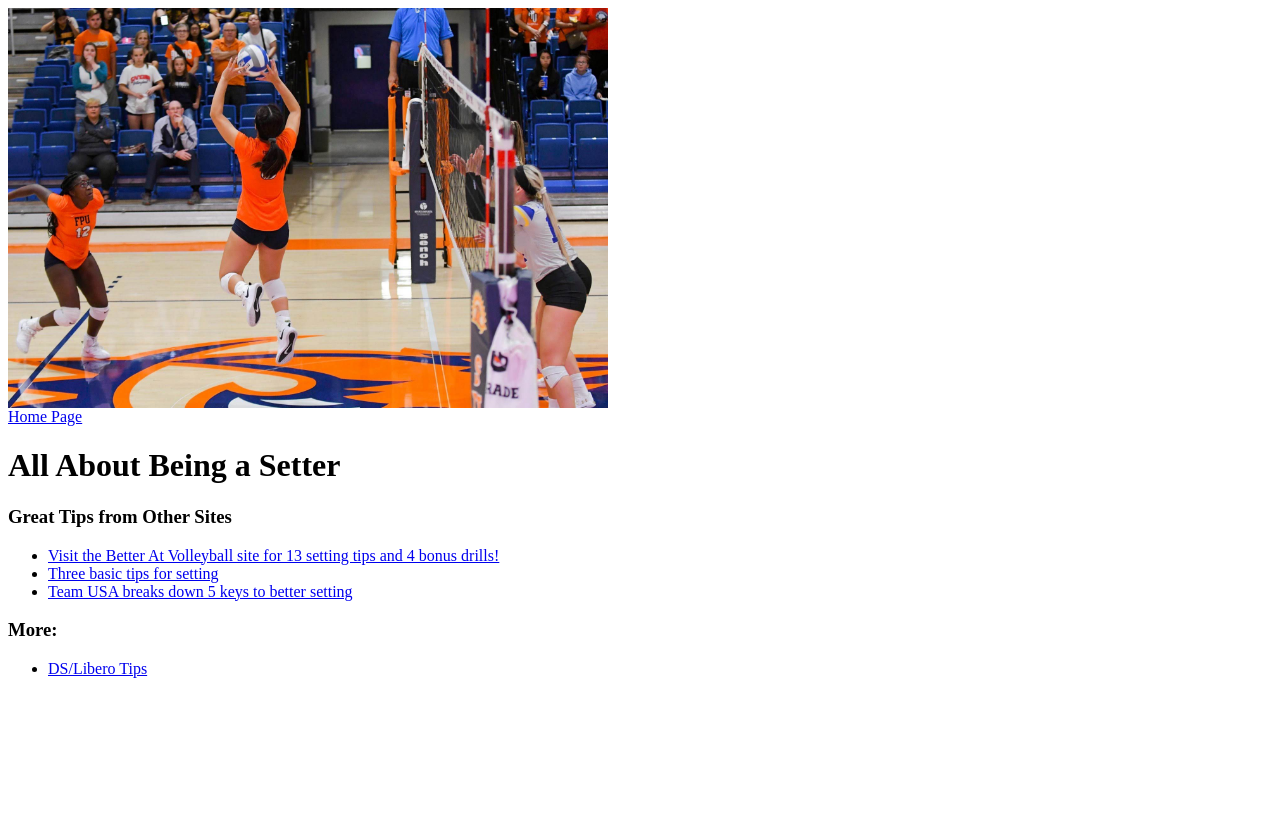
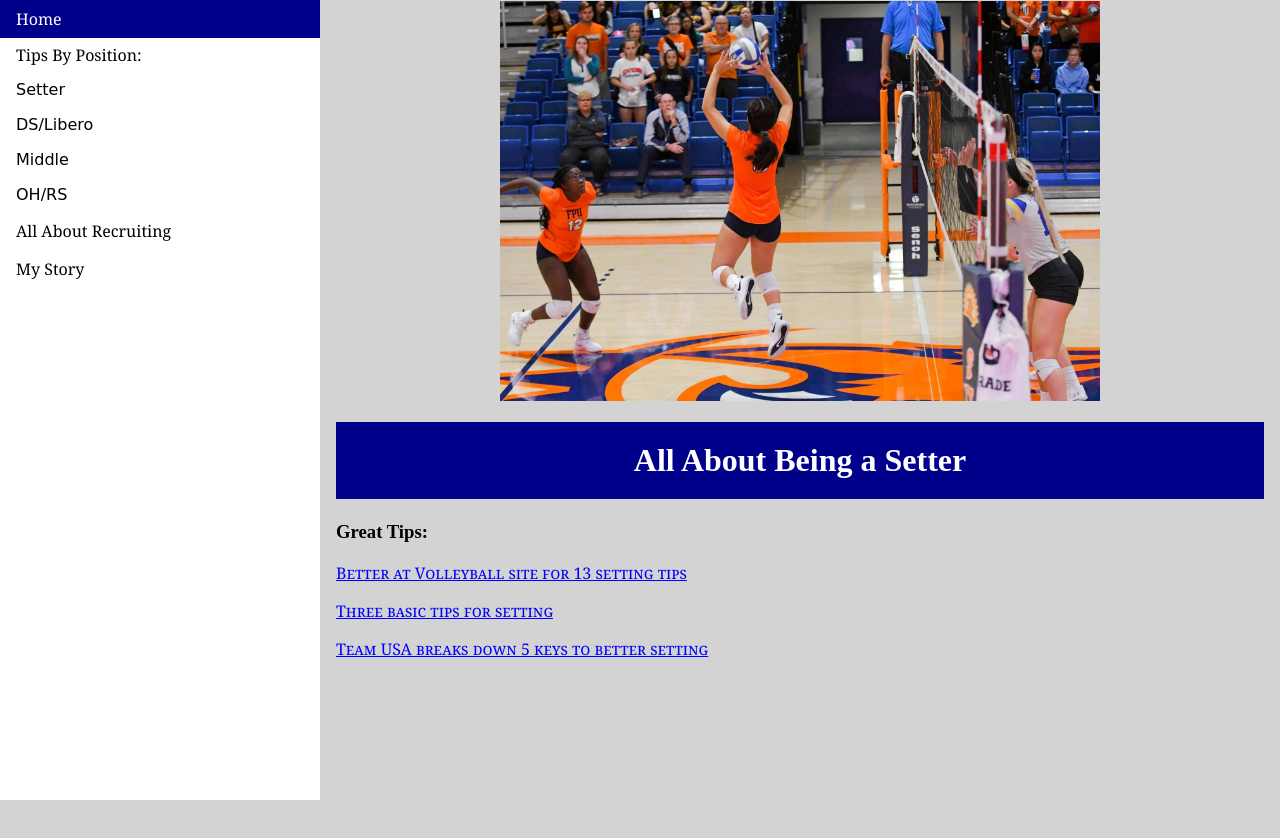
Before and after one commit to tran6christina/CSSE-370, a plain HTML site: page 2page.html in a window 1280 px wide. Before the commit the page ends 800 px from the top, so only its background shows below. Drawn offline with Linux system fonts and the light colour scheme.

Commit message:
Update 2page.html

```diff
--- a/2page.html
+++ b/2page.html
@@ -1,22 +1,37 @@
+<html>
+
+<head>
+  <link href="./style.css" type="text/css" rel="stylesheet">
+  <title>Christina Tran: All About Being a Setter</title>
+</head>
+
 <body>
-      <img src="Setting.JPG" alt="Setting" height="400" width="600"/>
-<div>
-  <a href="https://tran6christina.github.io/CSSE-370/index.html">Home Page</a>
-</div>
-  <h1>All About Being a Setter</h1>
-    <h3>Great Tips from Other Sites</h2>
-    <ul>
-      <li><a href="https://betteratvolleyball.com/13-volleyball-setting-tips-plus-4-bonus-drills/">
-  Visit the Better At Volleyball site for 13 setting tips and 4 bonus drills!</a></li>
-      <li><a href="https://www.ussportscamps.com/tips/volleyball/how-to-set-a-volleyball-three-important-techniques">
-        Three basic tips for setting</a></li>
-      <li><a href="https://www.teamusa.org/USA-Volleyball/Features/2015/September/14/5-keys-to-better-setting">
-  Team USA breaks down 5 keys to better setting</a></li>
-    </ul>
-<div>
-<h3>More:</h3>
-<ul>
-  <li><a href="https://tran6christina.github.io/CSSE-370/3page.html">DS/Libero Tips</a></li>
+  <ul>
+    <li><a class="active" href="./index.html">Home</a></li>
+    <li><button class="dropdown-btn">Tips By Position:</button>
+  <div class="dropdown-container">
+    <a href="./2page.html">Setter</a>
+    <a href="./3page.html">DS/Libero</a>
+    <a href="./4page.html">Middle</a>
+    <a href="./5page.html">OH/RS</a>
+      </div></li>
+
+    <li><a href="./6page.html">All About Recruiting</a></li>
+    <li><a href="./7page.html">My Story</a></li>
   </ul>
-</div>
+
+<div style="margin-left:25%;padding:1px 16px;height:1000px;">
+  <img class="center" src="Setting.JPG" alt="Setting" height="400" width="600"/>
+  <h1 class="title">All About Being a Setter</h1>
+  <h3>Great Tips:</h3>
+  <p><a href="https://betteratvolleyball.com/13-volleyball-setting-tips-plus-4-bonus-drills/">
+  Better at Volleyball site for 13 setting tips</a></p>
+  <p><a href="https://www.ussportscamps.com/tips/volleyball/how-to-set-a-volleyball-three-important-techniques">
+  Three basic tips for setting</a></p>
+  <p><a href="https://www.teamusa.org/USA-Volleyball/Features/2015/September/14/5-keys-to-better-setting">
+  Team USA breaks down 5 keys to better setting</a></p>
+  </div>
+
 </body>
+
+</html>
```
